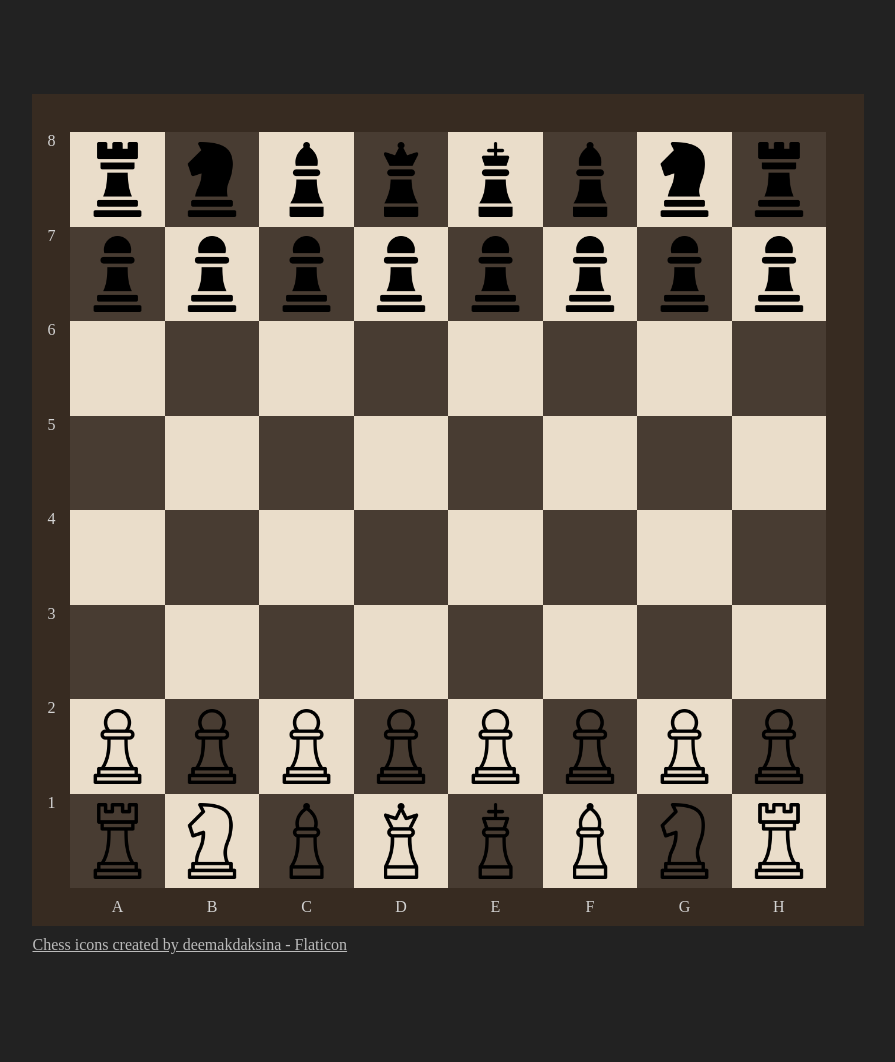
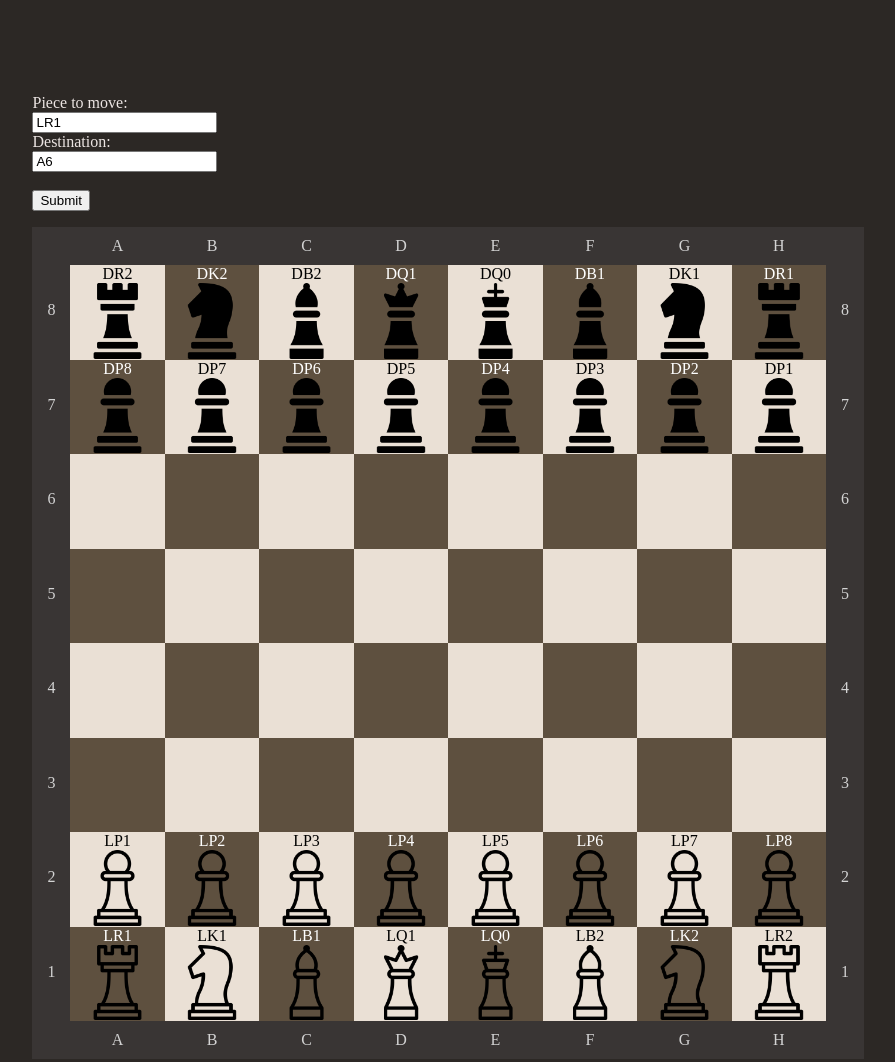
Before and after one commit to Wheeler-Christian/ChessJavaScript, a plain HTML site: page index.html in a window 1280 px wide. Shown: the top 1062 px of the page, without its empty margins (62-957 px from the left). Drawn offline with Linux system fonts and the light colour scheme.

Commit message:
Make it possible to move a chess piece.

```diff
--- a/index.html
+++ b/index.html
@@ -9,22 +9,29 @@
 </head>
 
 <body>
+    <form>
+        <label for="movePiece">Piece to move:</label><br>
+        <input type="text" id="movePiece" name="movePiece" value="LR1"><br>
+        <label for="newLocation">Destination:</label><br>
+        <input type="text" id="newLocation" name="newLocation" value="A6"><br><br>
+        <input type="submit" value="Submit" id="btnMove">
+    </form>
     <table>
         <tr id="row9">
             <td class="corner-header"></td>
-            <td class="bottom-top-header"></td>
-            <td class="bottom-top-header"></td>
-            <td class="bottom-top-header"></td>
-            <td class="bottom-top-header"></td>
-            <td class="bottom-top-header"></td>
-            <td class="bottom-top-header"></td>
-            <td class="bottom-top-header"></td>
-            <td class="bottom-top-header"></td>
+            <td class="bottom-top-header">A</td>
+            <td class="bottom-top-header">B</td>
+            <td class="bottom-top-header">C</td>
+            <td class="bottom-top-header">D</td>
+            <td class="bottom-top-header">E</td>
+            <td class="bottom-top-header">F</td>
+            <td class="bottom-top-header">G</td>
+            <td class="bottom-top-header">H</td>
             <td class="corner-header"></td>
         </tr>
         <tr id="row8">
             <td>
-                <div class="left-right-header">8</div>
+                <div class="left-right-header"><br><br>8</div>
             </td>
             <td>
                 <div class="square light" id="A8"></div>
@@ -51,12 +58,12 @@
                 <div class="square dark" id="H8"></div>
             </td>
             <td>
-                <div class="left-right-header"></div>
+                <div class="left-right-header"><br><br>8</div>
             </td>
         </tr>
         <tr id="row7">
             <td>
-                <div class="left-right-header">7</div>
+                <div class="left-right-header"><br><br>7</div>
             </td>
             <td>
                 <div class="square dark" id="A7"></div>
@@ -83,12 +90,12 @@
                 <div class="square light" id="H7"></div>
             </td>
             <td>
-                <div class="left-right-header"></div>
+                <div class="left-right-header"><br><br>7</div>
             </td>
         </tr>
         <tr id="row6">
             <td>
-                <div class="left-right-header">6</div>
+                <div class="left-right-header"><br><br>6</div>
             </td>
             <td>
                 <div class="square light" id="A6"></div>
@@ -115,12 +122,12 @@
                 <div class="square dark" id="H6"></div>
             </td>
             <td>
-                <div class="left-right-header"></div>
+                <div class="left-right-header"><br><br>6</div>
             </td>
         </tr>
         <tr id="row5">
             <td>
-                <div class="left-right-header">5</div>
+                <div class="left-right-header"><br><br>5</div>
             </td>
             <td>
                 <div class="square dark" id="A5"></div>
@@ -147,12 +154,12 @@
                 <div class="square light" id="H5"></div>
             </td>
             <td>
-                <div class="left-right-header"></div>
+                <div class="left-right-header"><br><br>5</div>
             </td>
         </tr>
         <tr id="row4">
             <td>
-                <div class="left-right-header">4</div>
+                <div class="left-right-header"><br><br>4</div>
             </td>
             <td>
                 <div class="square light" id="A4"></div>
@@ -179,12 +186,12 @@
                 <div class="square dark" id="H4"></div>
             </td>
             <td>
-                <div class="left-right-header"></div>
+                <div class="left-right-header"><br><br>4</div>
             </td>
         </tr>
         <tr id="row3">
             <td>
-                <div class="left-right-header">3</div>
+                <div class="left-right-header"><br><br>3</div>
             </td>
             <td>
                 <div class="square dark" id="A3"></div>
@@ -211,12 +218,12 @@
                 <div class="square light" id="H3"></div>
             </td>
             <td>
-                <div class="left-right-header"></div>
+                <div class="left-right-header"><br><br>3</div>
             </td>
         </tr>
         <tr id="row2">
             <td>
-                <div class="left-right-header">2</div>
+                <div class="left-right-header"><br><br>2</div>
             </td>
             <td>
                 <div class="square light" id="A2"></div>
@@ -243,12 +250,12 @@
                 <div class="square dark" id="H2"></div>
             </td>
             <td>
-                <div class="left-right-header"></div>
+                <div class="left-right-header"><br><br>2</div>
             </td>
         </tr>
         <tr id="row1">
             <td>
-                <div class="left-right-header">1</div>
+                <div class="left-right-header"><br><br>1</div>
             </td>
             <td>
                 <div class="square dark" id="A1"></div>
@@ -275,7 +282,7 @@
                 <div class="square light" id="H1"></div>
             </td>
             <td>
-                <div class="left-right-header"></div>
+                <div class="left-right-header"><br><br>1</div>
             </td>
         </tr>
         <tr id="row0">
--- a/main.js
+++ b/main.js
@@ -9,7 +9,13 @@ import { ChessPiece } from './classes/ChessPiece.js';
 //to convert letters to numbers -- Z is a dummy value -- so the indeces of the letters line up with the numbering on the board
 //                  0    1    2    3    4    5    6    7    8
 const alpha2num = ['Z', 'A', 'B', 'C', 'D', 'E', 'F', 'G', 'H'];
-const EIGHT = 8;//since the length of alpha2num is obfuscated by the Z, use this instead of alpha2num.length-1, because that is confusing
+const pieceID2Index = ['DR2', 'DK2', 'DB2', 'DQ1', 'DQ0', 'DB1', 'DK1', 'DR1',
+                       'DP8', 'DP7', 'DP6', 'DP5', 'DP4', 'DP3', 'DP2', 'DP1',
+                       'LP1', 'LP2', 'LP3', 'LP4', 'LP5', 'LP6', 'LP7', 'LP8',
+                       'LR1', 'LK1', 'LB1', 'LQ1', 'LQ0', 'LB2', 'LK2', 'LR2'];
+const NUM_COLS = 8;//the chess board has 8 columns
+const NUM_ROWS = 8;//and 8 rows
+const btnMove = document.querySelector('#btnMove');
 
 //Create the ChessPiece objects, and store them in array vvvvvvvvvvvvvvvvvvvvvvvvvvvvvvvvvvvvvvvvvvvvvvvvvvvvvvvvvvvvvvvvvvvvvvvvvvvvvvvvvvvvvvvvvvvvvvvvvvvvvvvvvvvvvvvvvvvvvvvvvvvvvv
 let chessPieces = new Array(32);
@@ -17,36 +23,25 @@ chessPieces[0] = new ChessPiece('DR2', 'dark', 'A8', 'images/dark-rook.png');//d
 chessPieces[1] = new ChessPiece('DK2', 'dark', 'B8', 'images/dark-knight.png');//dark knight 2
 chessPieces[2] = new ChessPiece('DB2', 'dark', 'C8', 'images/dark-bishop.png');//dark bishop 2
 chessPieces[3] = new ChessPiece('DQ1', 'dark', 'D8', 'images/dark-queen.png');//dark queen
-chessPieces[4] = new ChessPiece('DQ0', 'dark', 'E8', 'images/dark-king.png');//dark king -- can't have pieceID 'DK1' because that will be used by dark knight 1 -- so I gave it pieceID of 'DQ0' so he can be associated with his wife, the queen
+chessPieces[4] = new ChessPiece('DQ0', 'dark', 'E8', 'images/dark-king.png');//dark king
 chessPieces[5] = new ChessPiece('DB1', 'dark', 'F8', 'images/dark-bishop.png');//dark bishop 1
 chessPieces[6] = new ChessPiece('DK1', 'dark', 'G8', 'images/dark-knight.png');//dark knight 1
 chessPieces[7] = new ChessPiece('DR1', 'dark', 'H8', 'images/dark-rook.png');//dark rook 1
-
-//instead of this duplicate code, I did a for loop to do the same thing
-//chessPieces[8] = new ChessPiece('DP8', 'dark', 'A7', 'images/dark-pawn.png');//dark pawn 8
-//...
-// chessPieces[15] = new ChessPiece('DP1', 'dark', 'H7', 'images/dark-pawn.png');//dark pawn 1
-for (let col = 0; col < EIGHT; col++) {//loops through 8 times -- one for each pawn
-    chessPieces[col + EIGHT] = new ChessPiece(`DP${EIGHT - col}`, 'dark', `${alpha2num[col + 1]}7`, 'images/dark-pawn.png');//creates dark pawn 8, ... dark pawn 1
+for (let col = 0; col < NUM_COLS; col++) {//loops through 8 times -- one for each pawn
+    chessPieces[col + NUM_COLS] = new ChessPiece(`DP${NUM_COLS - col}`, 'dark', `${alpha2num[col + 1]}7`, 'images/dark-pawn.png');//creates dark pawn 8, ... dark pawn 1
 }
-
-//instead of this duplicate code, I did a for loop to do the same thing
-//chessPieces[16] = new ChessPiece('LP1', 'light', 'A2', 'images/light-pawn.png');//light pawn 1
-//...
-//chessPieces[23] = new ChessPiece('LP8', 'light', 'H2', 'images/light-pawn.png');//light pawn 8
-for (let col = 0; col < EIGHT; col++) {//loops through 8 times -- one for each pawn
-    chessPieces[col + 16] = new ChessPiece(`LP${col + 1}`, 'light', `${alpha2num[col + 1]}2`, 'images/light-pawn.png');//creates light pawn 8, ... light pawn 1
+for (let col = 0; col < NUM_COLS; col++) {//loops through 8 times -- one for each pawn
+    chessPieces[col+16] = new ChessPiece(`LP${col + 1}`, 'light', `${alpha2num[col + 1]}2`, 'images/light-pawn.png');//creates light pawn 8, ... light pawn 1
 }
-
 chessPieces[24] = new ChessPiece('LR1', 'light', 'A1', 'images/light-rook.png');//light rook 1
 chessPieces[25] = new ChessPiece('LK1', 'light', 'B1', 'images/light-knight.png');//light knight 1
 chessPieces[26] = new ChessPiece('LB1', 'light', 'C1', 'images/light-bishop.png');//light bishop 1
 chessPieces[27] = new ChessPiece('LQ1', 'light', 'D1', 'images/light-queen.png');//light queen
-chessPieces[28] = new ChessPiece('LQ0', 'light', 'E1', 'images/light-king.png');//light king -- can't have pieceID 'LK1' because that will be used by light knight 1 -- so I gave it pieceID of 'LQ0' so he can be associated with his wife, the queen
+chessPieces[28] = new ChessPiece('LQ0', 'light', 'E1', 'images/light-king.png');//light king
 chessPieces[29] = new ChessPiece('LB2', 'light', 'F1', 'images/light-bishop.png');//light bishop 2
 chessPieces[30] = new ChessPiece('LK2', 'light', 'G1', 'images/light-knight.png');//light knight 2
 chessPieces[31] = new ChessPiece('LR2', 'light', 'H1', 'images/light-rook.png');//light rook 2
-//Create the ChessPiece objects, and store them in array ^^^^^^^^^^^^^^^^^^^^^^^^^^^^^^^^^^^^^^^^^^^^^^^^^^^^^^^^^^^^^^^^^^^^^^^^^^^^^^^^^^^^^^^^^^^^^^^^^^^^^^^^^^^^^^^^^^^^^^^^^^^^^^
+//Create the light ChessPiece objects, and store them in array ^^^^^^^^^^^^^^^^^^^^^^^^^^^^^^^^^^^^^^^^^^^^^^^^^^^^^^^^^^^^^^^^^^^^^^^^^^^^^^^^^^^^^^^^^^^^^^^^^^^^^^^^^^^^^^^^^^^^^^^^^^^^^^
 
 //Once I create all the ChessPiece objects, place them on the board vvvvvvvvvvvvvvvvvvvvvvvvvvvvvvvvvvvvvvvvvvvvvvvvvvvvvvvvvvvvvvvvvvvvvvvvvvvvvvvvvvvvvvvvvvvvvvvvvvvvvvvvvvvvv
 for (let i = 0; i < chessPieces.length; i++) {
@@ -54,35 +49,55 @@ for (let i = 0; i < chessPieces.length; i++) {
     element.id = chessPieces[i].getPieceID();
     element.src = chessPieces[i].getImage();
     element.alt = chessPieces[i].getPieceID();
-    document.querySelector(`#${chessPieces[i].getLocation()}`).appendChild(element);
+    let currentLocation = `#${chessPieces[i].getLocation()}`;
+    document.querySelector(currentLocation).textContent = chessPieces[i].getPieceID();
+    document.querySelector(currentLocation).appendChild(element);
+    //document.querySelector(currentLocation).classList.add('occupied');
 }
 //Once I create all the ChessPiece objects, place them on the board ^^^^^^^^^^^^^^^^^^^^^^^^^^^^^^^^^^^^^^^^^^^^^^^^^^^^^^^^^^^^^^^^^^^^^^^^^^^^^^^^^^^^^^^^^^^^^^^^^^^^^^^^^^^^^
 
-//garbage probably
-const lightPawn1 = document.querySelector('#LP1');
-console.log(lightPawn1);
-lightPawn1.addEventListener('click', e => {
-    lightPawn1.classList.toggle('clicked');
+//this section adds event listeners to help move pieces vvvvvvvvvvvvvvvvvvvvvvvvvvvvvvvvvvvvvvvvvvvvvvvvvvvvvvvvvvvvvvvvvvvvvvvvvvvvvvvvvvvvvvvvvvvvvvv
+btnMove.addEventListener('click', e => {
+    e.preventDefault();
+    let pieceID = document.querySelector('#movePiece').value;//get the piece ID from the input
+    let chessPiece = chessPieces[pieceID2Index.indexOf(pieceID)];//get the chessPiece object to be moved
+    let newLocation = document.querySelector('#newLocation').value.trim().toUpperCase();//get the new location from the input, trimmed and upper case
+    if(chessPiece.canMove(newLocation)){
+        chessPiece.move(newLocation);
+    }
 });
+//this section adds event listeners to help move pieces ^^^^^^^^^^^^^^^^^^^^^^^^^^^^^^^^^^^^^^^^^^^^^^^^^^^^^^^^^^^^^^^^^^^^^^^^^^^^^^^^^^^^^^^^^^^^^^^
 
+
+
+
+/*
+//garbage vvvvvvvvvvvvvvvvvvvvvvvvvvvvvvvvvvvvvvvvvvvvvvvvvvvvvvvvvvvvvvvvvvvvvvvvvvvvvvvvvvvvvvvvvvvvvvvvvvvvvvvvvvvvvvvvvvvvvvvvvvvvvvvvvvvvvvvvvv
 //this section adds event listeners for when the squares are clicked vvvvvvvvvvvvvvvvvvvvvvvvvvvvvvvvvvvvvvvvvvvvvvvvvvvvvvvvvvvvvvvvvvvvvvvvvvvvvvvvvvvvvvvvvvvvvvvvvvvvvvvvvvvvvv
 //creates a 2d array to hold all the squares
-let squares = new Array(EIGHT);
-for (let i = 0; i < EIGHT; i++) {
-    squares[i] = new Array(EIGHT);
+let squares = new Array(NUM_COLS);
+for (let i = 0; i < NUM_COLS; i++) {
+    squares[i] = new Array(NUM_ROWS);
 }
+
+let originClicked = null;
+let destinationClicked = null;
+
 //in a double for loop, adds all the squares to a 2D array
-for (let col = 0; col < EIGHT; col++) {
-    for (let row = 0; row < EIGHT; row++) {
+for (let col = 0; col < NUM_COLS; col++) {
+    for (let row = 0; row < NUM_ROWS; row++) {
         squares[col][row] = document.querySelector(`#${alpha2num[col + 1]}${row + 1}`);
     }
 }
-//adds event listeners to all the squares so they toggle an orange color when they are clicked
-for (let col = 0; col < EIGHT; col++) {
-    for (let row = 0; row < EIGHT; row++) {
-        squares[col][row].addEventListener('click', e => {
-            squares[col][row].classList.toggle('clicked');
+//adds event listeners to all the squares so they toggle color when they are clicked
+for (let col = 0; col < NUM_COLS; col++) {
+    for (let row = 0; row < NUM_ROWS; row++) {
+        const square = squares[col][row];
+        square.addEventListener('click', e => {
+            square.classList.toggle('clicked');
+            console.log(square);
         });
     }
 }
 //this section adds event listeners for when the squares are clicked ^^^^^^^^^^^^^^^^^^^^^^^^^^^^^^^^^^^^^^^^^^^^^^^^^^^^^^^^^^^^^^^^^^^^^^^^^^^^^^^^^^^^^^^^^^^^^^^^^^^^^^^^^^^^^^
+*/
--- a/style.css
+++ b/style.css
@@ -1,6 +1,18 @@
+/* Grayscale color scheme
+ * https://coolors.co/palette/ffffff-ece5e3-c9c5c4-817d7c-6a6663-504c4a-42413f-393534-302c2a-2c2825
+ */
+
+ /* Brown color scheme
+  * https://coolors.co/palette/0a0908-22333b-eae0d5-c6ac8f-5e503f
+  */
+
+  /* Clicked color scheme
+   * https://coolors.co/palette/264653-2a9d8f-e9c46a-f4a261-e76f51
+   */
+
 body{
-    background-color: #222;
-    color: #bbb;
+    background-color: #2C2825;
+    color: #ECE5E3;
     margin: 25mm;
 }
 
@@ -15,7 +27,7 @@ td{
 .left-right-header{
     width: 10mm;
     height: 25mm;
-    background-color: #372B21;
+    background-color: #393534;
     color: lightgray;
     text-align: center;
 }
@@ -23,7 +35,7 @@ td{
 .bottom-top-header{
     width: 25mm;
     height: 10mm;
-    background-color: #372B21;
+    background-color: #393534;
     color: lightgray;
     text-align: center;
 }
@@ -31,32 +43,38 @@ td{
 .corner-header{
     width: 10mm;
     height: 10mm;
-    background-color: #372B21;
+    background-color: #393534;
 }
 
 .square{
     width: 25mm;
     height: 25mm;
+    text-align: center;
 }
 
 .light{
-    background-color: #EADDCA;
+    background-color: #eae0d5;
     color: black;
 }
 
 .dark{
-    background-color: #483C32;
+    background-color: #5e503f;
     color: white;
 }
 
 img{
     width: 20mm;
     height: 20mm;
-    margin: 10%;
+    margin: 0;
+    /*margin: 10%;*/
 }
 
 .clicked{
-    background-color: orange;
+    background-color: #e76f51;
+}
+
+.clicked.occupied{
+    background-color: #2a9d8f;
 }
 
 #bibliography{
```
Also changed, not shown: classes/ChessPiece.js (+14 -4 lines).
